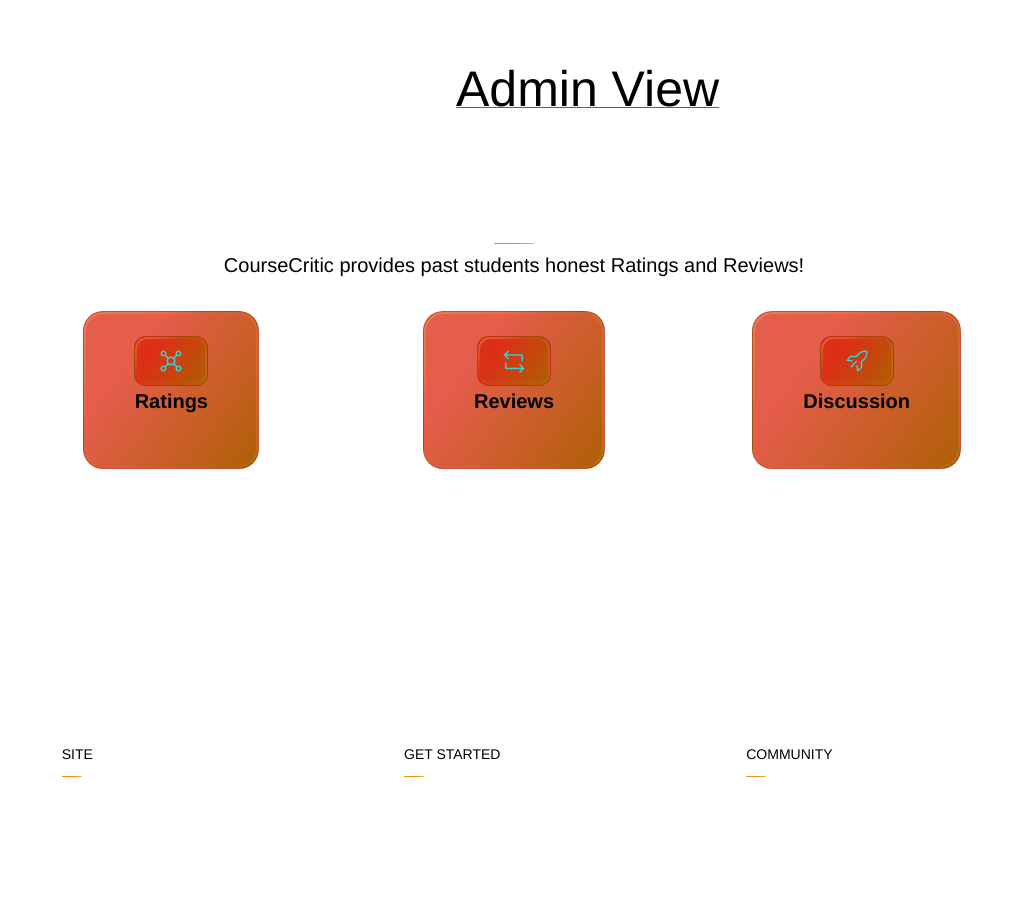
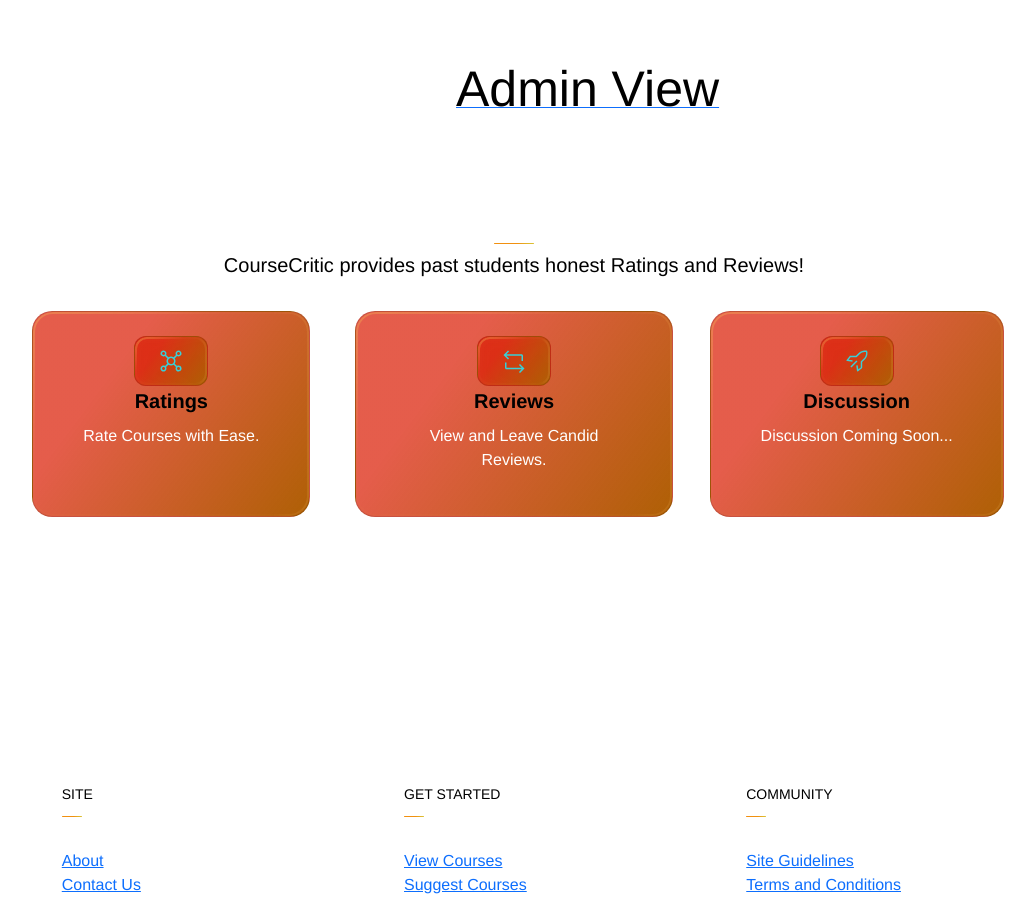
Before and after one commit to alex-varga14/Course-Critic, a Vue app in the folder vue-course-critic/: page /admin in a window 1280 px wide. Shown: the part 960-1869 px from the top of the page, without its empty margins (126-1161 px from the left). Built offline with nearby package versions, Linux system fonts and the light colour scheme.

Commit message:
Update AdView.vue

```diff
--- a/vue-course-critic/src/components/AdView.vue
+++ b/vue-course-critic/src/components/AdView.vue
@@ -47,9 +47,7 @@
             </div>
         </a>
     </section>
-
-    <section class="section-features -2 children-center grid-cover-container">
-      <div class="image-3" />
+<section class="section-app-face2 section-features -2 children-center grid-cover-container">
       <div class="content">
         <div class="title-text">
           <div class="line" />
@@ -63,7 +61,7 @@
             </div>
             <div class="feature-title">Ratings</div>
             <div class="feature-description">
-
+                  Rate Courses with Ease.
             </div>
           </div>
 
@@ -73,7 +71,7 @@
             </div>
             <div class="feature-title">Reviews</div>
             <div class="feature-description">
-
+                View and Leave Candid Reviews.
             </div>
           </div>
 
@@ -83,20 +81,9 @@
             </div>
             <div class="feature-title">Discussion</div>
             <div class="feature-description">
-
+                  Discussion Coming Soon...
             </div>
-
           </div>
-
-
-        <!--    <div class="card children-center forsted-glass buriedlightsmoke">
-            <div class="card icon-like forsted-glass teal">
-              <img class="icon" src="../assets/icons/best-price-swaps.svg" />
-            </div>
-            <div class="feature-title">Approve Courses</div>
-            <div class="feature-description">
-
-            </div> -->
         </div>
 
       </div>
@@ -111,49 +98,25 @@
           </div>
           <ul class="links">
             <li>
-              <a
-                class="link"
-                href="https://google.com"
-                rel="nofollow noopener noreferrer"
-                target="_blank"
-                >About</a
-              >
+              <router-link to="/">About</router-link>
             </li>
             <li>
-              <a
-                class="link"
-                href="https://google.com"
-                rel="nofollow noopener noreferrer"
-                target="_blank"
-                >Contact Us</a
-              >
+              <router-link to="/contact">Contact Us</router-link>
             </li>
           </ul>
         </div>
 
-        <div class="group protocol">
+        <div class="group">
           <div class="title-text">
             <div class="text">GET STARTED</div>
             <div class="line" />
           </div>
           <ul class="links">
             <li>
-              <a
-                class="link"
-                href="https://google.com"
-                rel="nofollow noopener noreferrer"
-                target="_blank"
-                >View Courses</a
-              >
+              <router-link to="/courselist">View Courses</router-link>
             </li>
             <li>
-              <a
-                class="link"
-                href="https://google.com"
-                rel="nofollow noopener noreferrer"
-                target="_blank"
-                >Suggest A Course</a
-              >
+              <router-link to="/add">Suggest Courses</router-link>
             </li>
           </ul>
         </div>
@@ -165,22 +128,10 @@
           </div>
           <ul class="links">
             <li>
-              <a
-                class="link"
-                href="https://google.com"
-                rel="nofollow noopener noreferrer"
-                target="_blank"
-                >Site Guidelines</a
-              >
+              <router-link to="/guidelines">Site Guidelines</router-link>
             </li>
             <li>
-              <a
-                class="link"
-                href="https://google.com"
-                rel="nofollow noopener noreferrer"
-                target="_blank"
-                >Terms and Conditions</a
-              >
+              <router-link to="/terms">Terms and Conditions</router-link>
             </li>
           </ul>
         </div>
```
